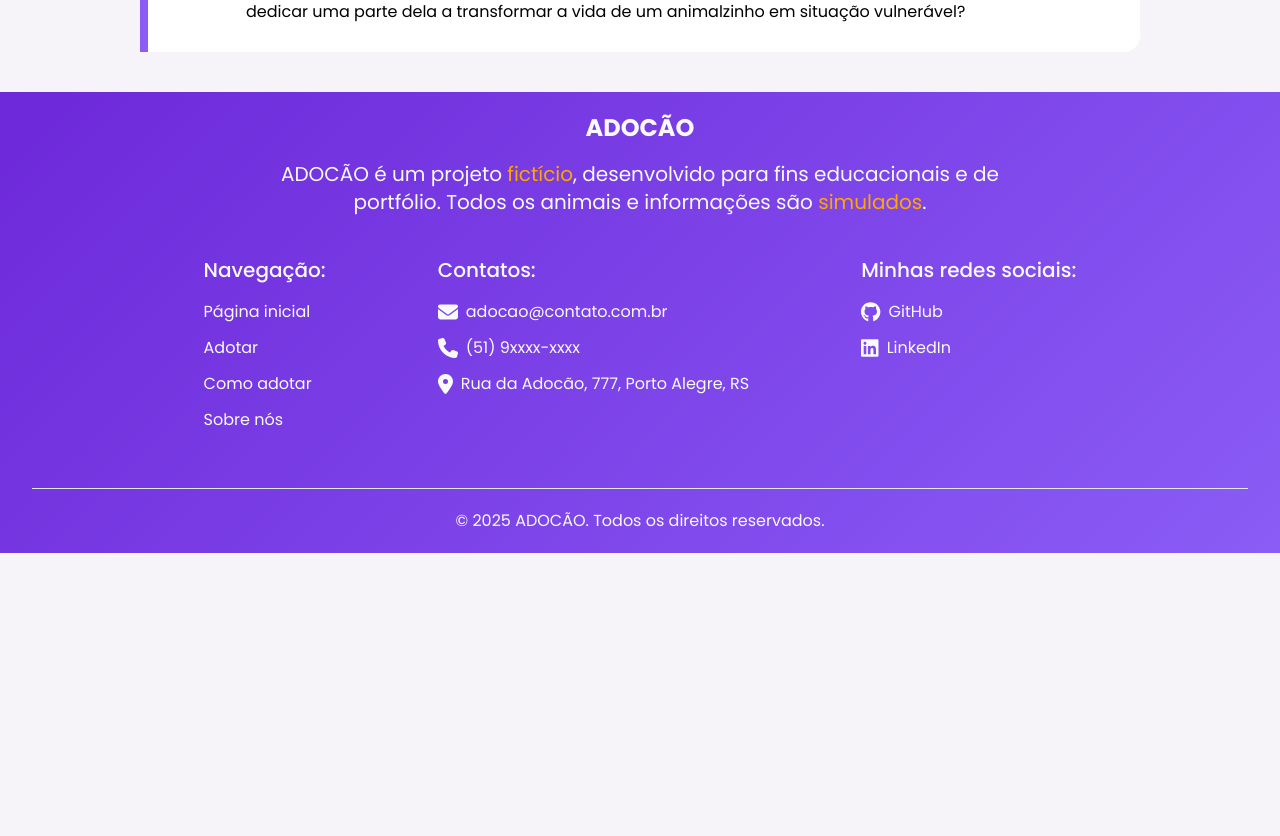
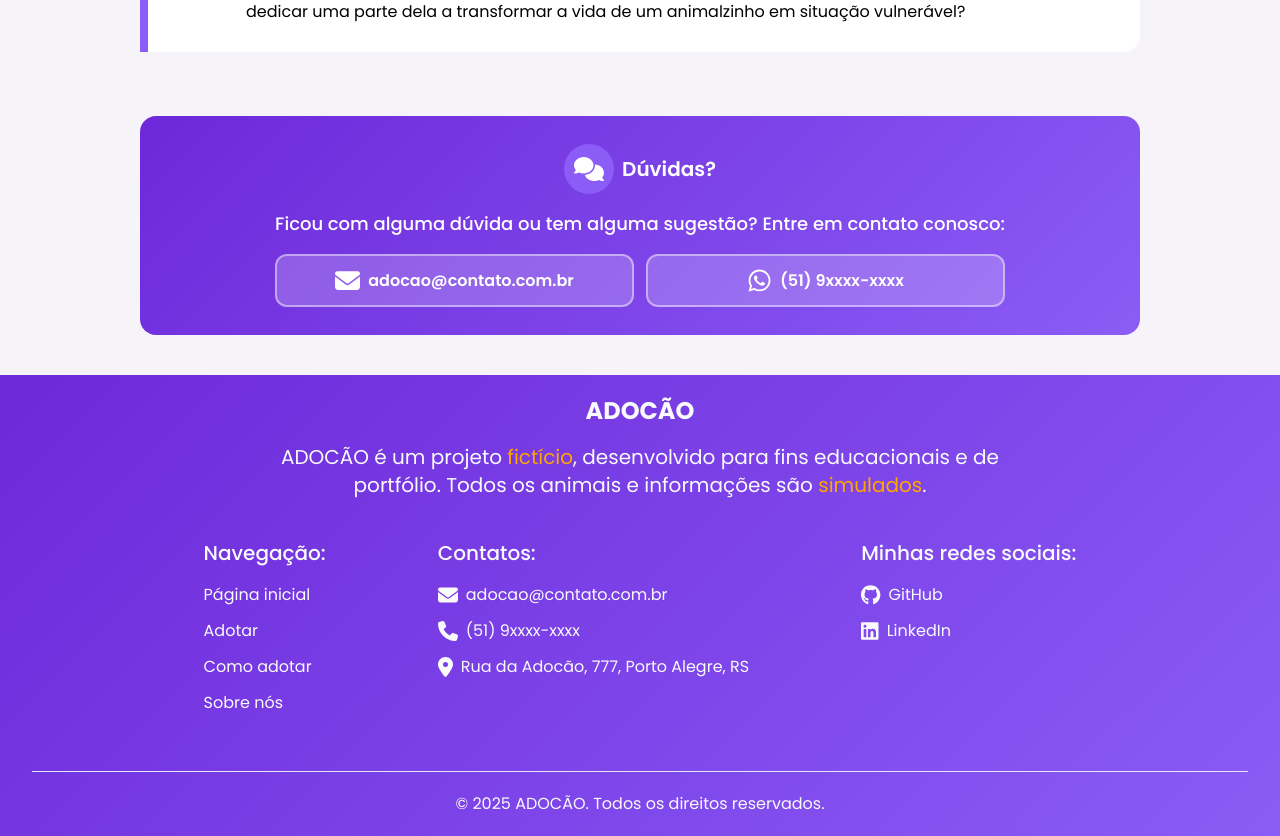
Before and after one commit to Lucas-LDev/adocao-frontend, a React (Vite) app: page /sobre-nos in a window 1280 px wide. Shown: the part 816-1652 px from the top of the page. Before the commit the page ends 1369 px from the top, so only its background shows below. Built offline with nearby package versions, Linux system fonts and the light colour scheme.

Commit message:
feat(section): create and style ContactInfoSection -Compose HowToAdoptPage and AboutUsPage using ContactInfoSection

```diff
--- /dev/null
+++ b/src/components/shared/ContactInfoSection.jsx
@@ -0,0 +1,59 @@
+import { FontAwesomeIcon } from '@fortawesome/react-fontawesome';
+import { faComments, faEnvelope } from '@fortawesome/free-solid-svg-icons';
+import { faWhatsapp } from '@fortawesome/free-brands-svg-icons';
+
+const contacts = [
+  {
+    link: 'mailto:adocao@contato.com.br',
+    icon: faEnvelope,
+    label: 'adocao@contato.com.br',
+  },
+  {
+    link: 'https://wa.me/55519xxxxxxxx',
+    icon: faWhatsapp,
+    label: '(51) 9xxxx-xxxx',
+  },
+];
+
+function ContactInfoSection() {
+  return (
+    <section className="max-w-[1000px] m-auto p-3 lg:p-0 w-full">
+      <div className="flex flex-col bg-purple-gradient py-7 px-5 gap-4 rounded-2xl w-full items-center">
+        <div className="flex justify-center items-center gap-2">
+          <div className="flex items-center justify-center h-[50px] w-[50px] bg-primary rounded-full">
+            <FontAwesomeIcon
+              icon={faComments}
+              className="text-white h-[30px] w-[30px]"
+            />
+          </div>
+          <h3 className="text-white font-semibold text-xl">Dúvidas?</h3>
+        </div>
+        <div>
+          <p className="text-white font-medium text-base md:text-lg text-justify">
+            Ficou com alguma dúvida ou tem alguma sugestão? Entre em contato
+            conosco:
+          </p>
+          <div className="grid grid-flow-row md:grid-cols-2 gap-3 mt-4">
+            {contacts.map((contact) => (
+              <a
+                key={contact.link}
+                href={contact.link}
+                target="_blank"
+                rel="noopener noreferrer"
+                className="p-3 border-2 border-white/45 rounded-xl flex items-center gap-2 text-white flex-1 justify-center hover:bg-accent bg-white/20 duration-300 transition-colors"
+              >
+                <FontAwesomeIcon
+                  icon={contact.icon}
+                  className="h-[25px] w-[25px]"
+                />
+                <span className="font-semibold">{contact.label}</span>
+              </a>
+            ))}
+          </div>
+        </div>
+      </div>
+    </section>
+  );
+}
+
+export default ContactInfoSection;
--- a/src/pages/public/AboutUsPage.jsx
+++ b/src/pages/public/AboutUsPage.jsx
@@ -1,5 +1,6 @@
 import SectionTop from 'components/shared/SectionTop';
 import AboutUsSection from "components/shared/AboutUsSection";
+import ContactInfoSection from "components/shared/ContactInfoSection";
 
 function AboutUsPage() {
   return (
@@ -10,6 +11,8 @@ function AboutUsPage() {
       />
 
       <AboutUsSection />
+
+      <ContactInfoSection />
     </main>
   );
 }
--- a/src/pages/public/HowToAdoptPage.jsx
+++ b/src/pages/public/HowToAdoptPage.jsx
@@ -1,6 +1,7 @@
 import SectionTop from 'components/shared/SectionTop';
 import RequirementsSection from "components/shared/RequirementsSection";
 import AdoptionProcessSection from "components/shared/AdoptionProcessSection";
+import ContactInfoSection from "components/shared/ContactInfoSection";
 
 function HowToAdoptPage() {
   return (
@@ -13,6 +14,8 @@ function HowToAdoptPage() {
       <RequirementsSection/>
 
       <AdoptionProcessSection/>
+
+      <ContactInfoSection/>
     </main>
   );
 }
```
